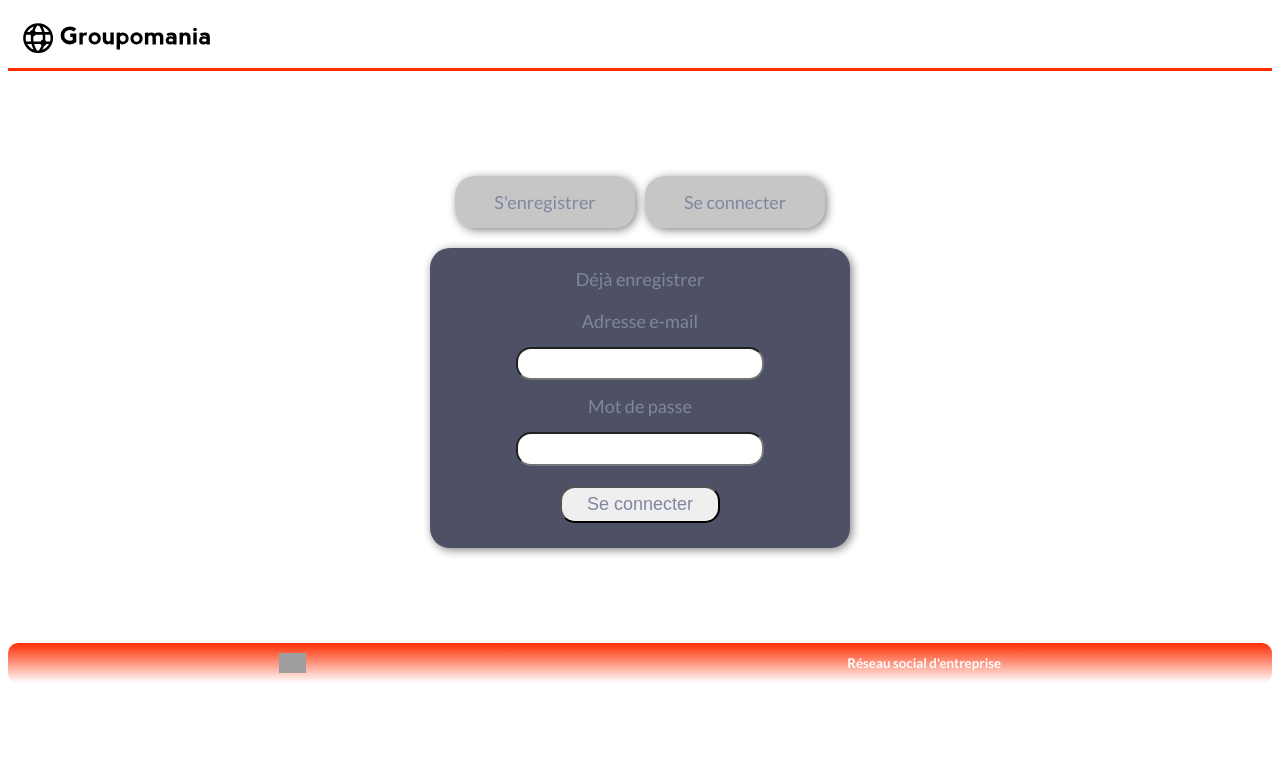
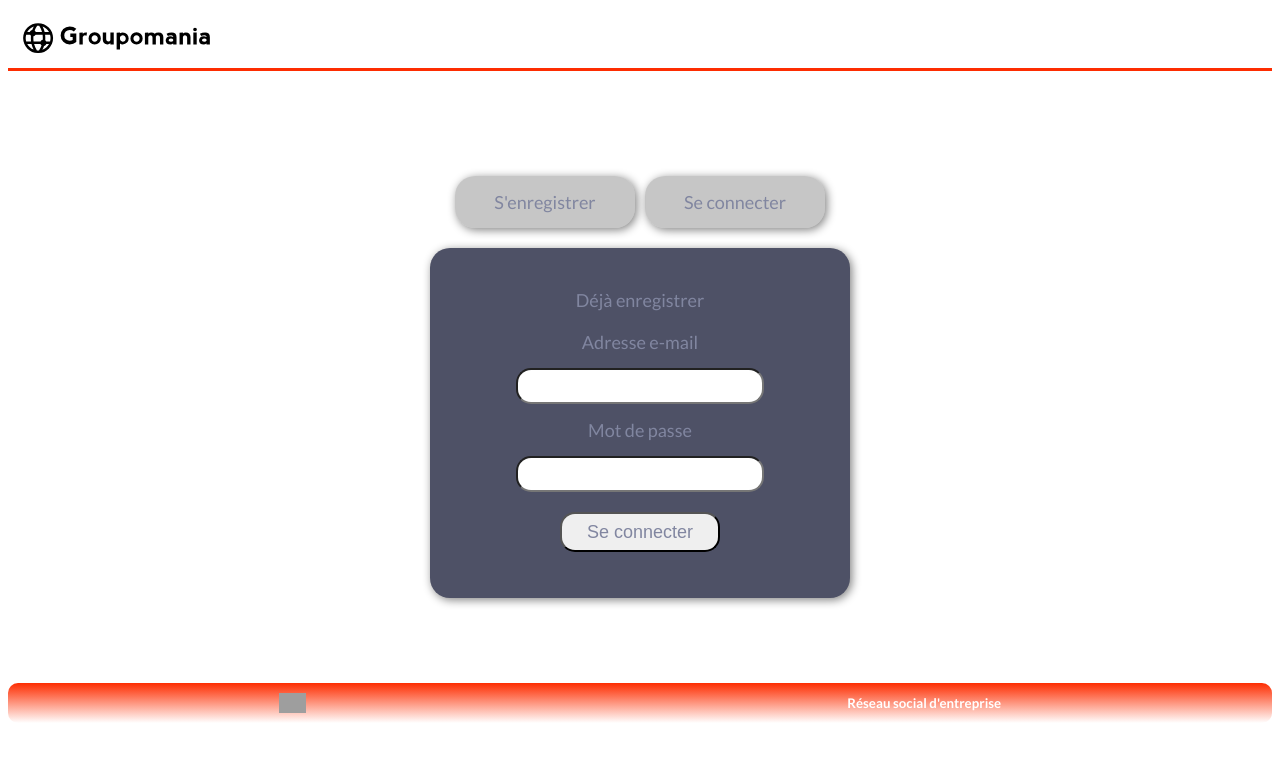
Before and after one commit to MDI93/groupomania_social_media, a React (Create React App) app in the folder groupomania/: page / in a window 1280 px wide. Shown: the top 760 px of the page. Built offline with nearby package versions, Linux system fonts and the light colour scheme; grey boxes are pictures that could not be loaded.

Commit message:
Modif styled css

```diff
--- a/groupomania/src/components/Footer.js
+++ b/groupomania/src/components/Footer.js
@@ -17,10 +17,11 @@ const StyledFooter = styled.div`
     display: flex;
     justify-content: space-around;
     align-items: center;
-    margin-top: 80px;
+    margin-top: 120px;
     border-radius: 10px 10px;
     background: linear-gradient(#FD2D01, white);
     height: 40px;
+    bottom: 0;
 `
 const StyledLogo = styled.img`
     display: flex;
--- a/groupomania/src/components/Log/LoginForm.js
+++ b/groupomania/src/components/Log/LoginForm.js
@@ -81,6 +81,7 @@ const Form = styled.form`
     color: #8186a0;
     font-size: 18px;
     width: 400px;
+    min-height: 330px;
     padding: 10px;
     border-radius: 20px 20px;
     box-shadow: 2px 2px 10px grey;
@@ -91,7 +92,7 @@ const Label = styled.label`
 const Input = styled.input`
     width: 60%;
     border-radius: 15px 15px;
-    height: 30px;
+    min-height: 30px;
     margin: 5px;
 `
 const Btn = styled.input`
```
